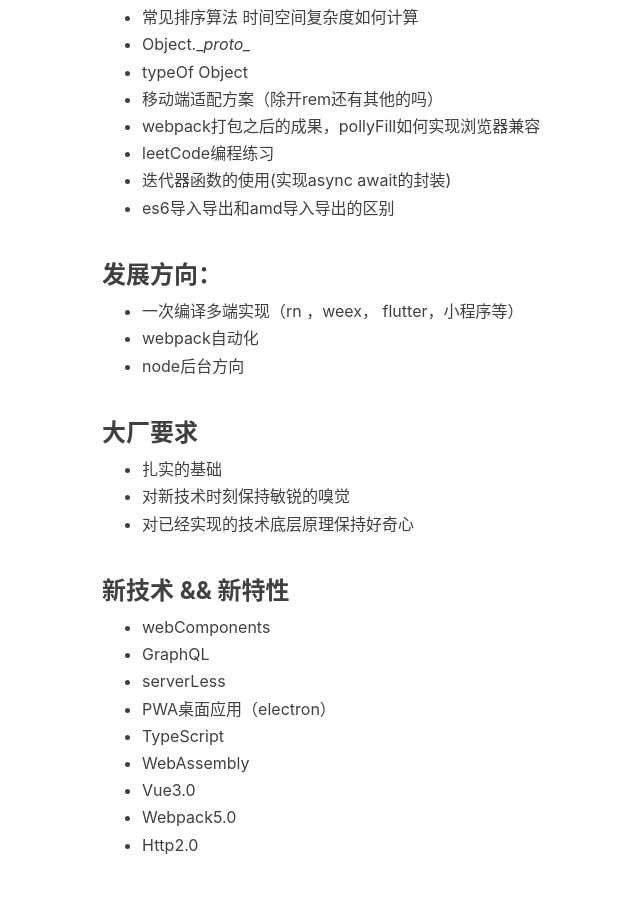
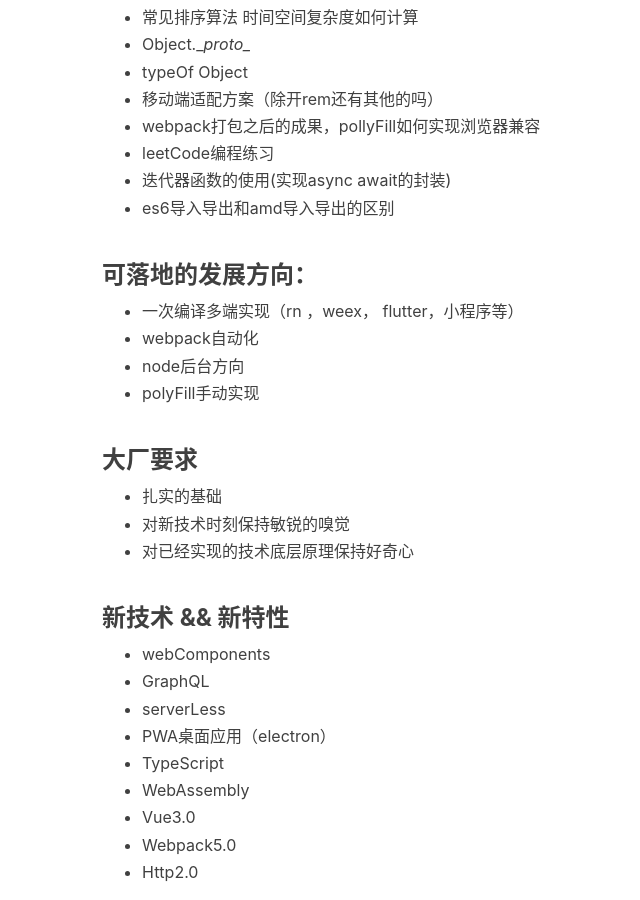
Before and after one commit to AsserHong/blog, a Jekyll site: the page built from _posts/2019-08-08-面试提纲汇总.md, in a window 1280 px wide and 900 px high, scrolled down 11176 px. Shown: the whole window, without its empty margins (163-803 px from the left). Built offline with Jekyll 4.4.1, drawn with Linux system fonts in a browser that asks for light colours; nearby versions of some CDN libraries; our own code applies the rules of GitHub Pages for plain Markdown files; comment, search, counter and statistics services are not loaded.

Commit message:
1. 新增数据结构文章 2. 新增性能监控方案文章 3. 新增前端发展方向

```diff
--- a/_posts/2019-08-08-面试提纲汇总.md
+++ b/_posts/2019-08-08-面试提纲汇总.md
@@ -354,10 +354,11 @@ function bubbleSort(arr) {
 + 迭代器函数的使用(实现async await的封装)
 + es6导入导出和amd导入导出的区别
 
-### 发展方向：
+### 可落地的发展方向：
 + 一次编译多端实现（rn ，weex， flutter，小程序等）
 + webpack自动化
 + node后台方向
++ polyFill手动实现
 
 ### 大厂要求
 + 扎实的基础
```
